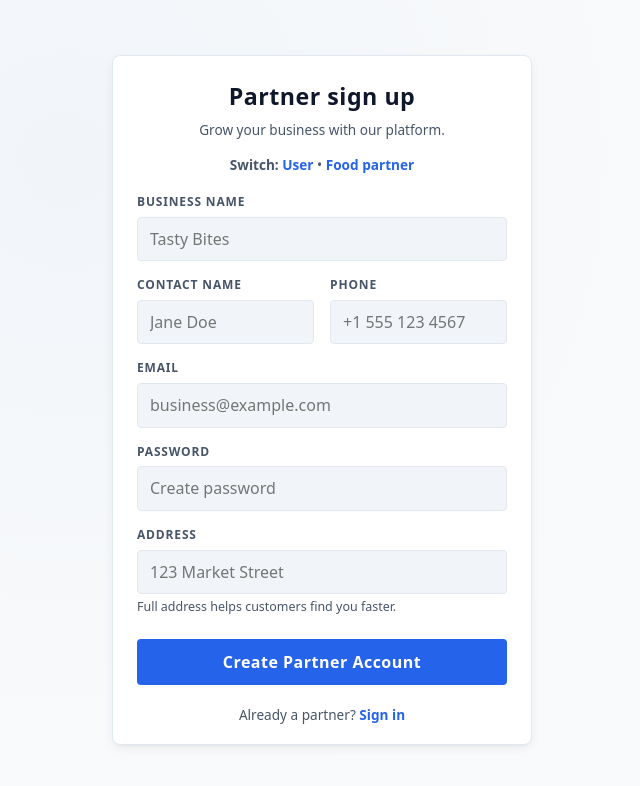
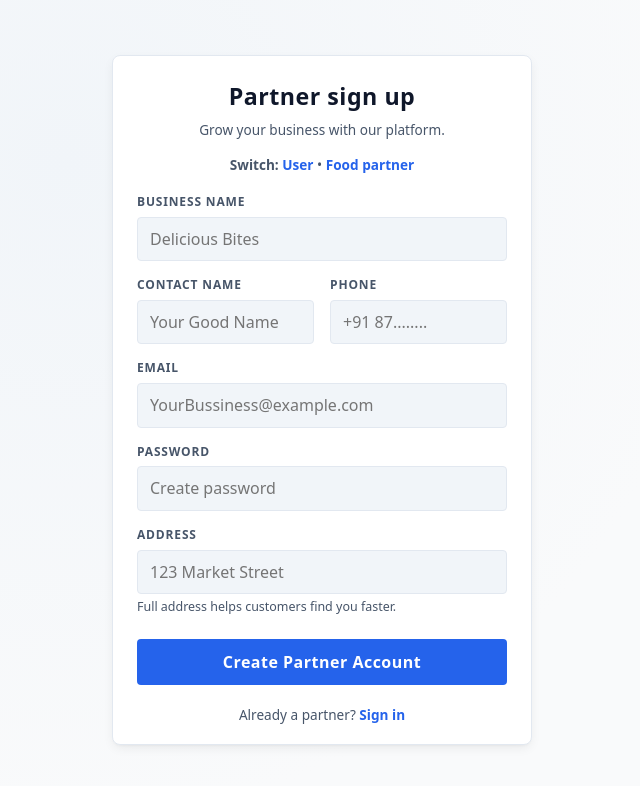
Before and after one commit to Harshit-nijhawan/Zomato_Reels_Integeration, a React (Vite) app in the folder frontend/: page /food-partner/register in a window 1280 px wide. Shown: the top 786 px of the page, without its empty margins (318-958 px from the left). Built offline with nearby package versions, Linux system fonts and the light colour scheme.

Commit message:
updated placeholders

```diff
--- a/frontend/src/pages/auth/FoodPartnerLogin.jsx
+++ b/frontend/src/pages/auth/FoodPartnerLogin.jsx
@@ -37,7 +37,7 @@ const FoodPartnerLogin = () => {
         <form className="auth-form" onSubmit={handleSubmit} noValidate>
           <div className="field-group">
             <label htmlFor="email">Email</label>
-            <input id="email" name="email" type="email" placeholder="business@example.com" autoComplete="email" />
+            <input id="email" name="email" type="email" placeholder="YourBusiness@example.com" autoComplete="email" />
           </div>
           <div className="field-group">
             <label htmlFor="password">Password</label>
--- a/frontend/src/pages/auth/FoodPartnerRegister.jsx
+++ b/frontend/src/pages/auth/FoodPartnerRegister.jsx
@@ -52,21 +52,21 @@ const FoodPartnerRegister = () => {
         <form className="auth-form" onSubmit={handleSubmit} noValidate>
           <div className="field-group">
             <label htmlFor="businessName">Business Name</label>
-            <input id="businessName" name="businessName" placeholder="Tasty Bites" autoComplete="organization" />
+            <input id="businessName" name="businessName" placeholder="Delicious Bites" autoComplete="organization" />
           </div>
           <div className="two-col">
             <div className="field-group">
               <label htmlFor="contactName">Contact Name</label>
-              <input id="contactName" name="contactName" placeholder="Jane Doe" autoComplete="name" />
+              <input id="contactName" name="contactName" placeholder="Your Good Name" autoComplete="name" />
             </div>
             <div className="field-group">
               <label htmlFor="phone">Phone</label>
-              <input id="phone" name="phone" placeholder="+1 555 123 4567" autoComplete="tel" />
+              <input id="phone" name="phone" placeholder="+91 87........" autoComplete="tel" />
             </div>
           </div>
           <div className="field-group">
             <label htmlFor="email">Email</label>
-            <input id="email" name="email" type="email" placeholder="business@example.com" autoComplete="email" />
+            <input id="email" name="email" type="email" placeholder="YourBussiness@example.com" autoComplete="email" />
           </div>
           <div className="field-group">
             <label htmlFor="password">Password</label>
--- a/frontend/src/pages/auth/UserRegister.jsx
+++ b/frontend/src/pages/auth/UserRegister.jsx
@@ -55,11 +55,11 @@ const UserRegister = () => {
                     <div className="two-col">
                         <div className="field-group">
                             <label htmlFor="firstName">First Name</label>
-                            <input id="firstName" name="firstName" placeholder="Jane" autoComplete="given-name" required />
+                            <input id="firstName" name="firstName" placeholder="Your" autoComplete="given-name" required />
                         </div>
                         <div className="field-group">
                             <label htmlFor="lastName">Last Name</label>
-                            <input id="lastName" name="lastName" placeholder="Doe" autoComplete="family-name" required />
+                            <input id="lastName" name="lastName" placeholder="Good Name" autoComplete="family-name" required />
                         </div>
                     </div>
                     <div className="field-group">
```
Also changed, not shown: 1 other file (tests, documents, lock files or other folders).
